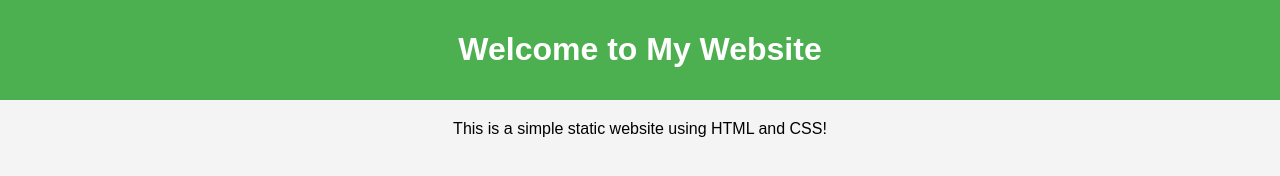
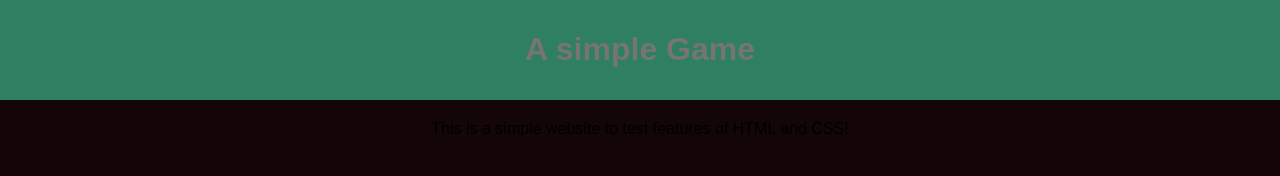
Before and after one commit to DillonMcDermott/languages-dmmcdermott, a plain HTML site: page docs/index.html in a window 1280 px wide. Drawn offline with Linux system fonts and the light colour scheme.

Commit message:
updated color

```diff
--- a/docs/index.html
+++ b/docs/index.html
@@ -8,10 +8,10 @@
 </head>
 <body>
     <header>
-        <h1>Welcome to My Website</h1>
+        <h1>A simple Game</h1>
     </header>
     <section>
-        <p>This is a simple static website using HTML and CSS!</p>
+        <p>This is a simple website to test features of HTML and CSS!</p>
     </section>
 </body>
 </html>
--- a/docs/style.css
+++ b/docs/style.css
@@ -1,14 +1,14 @@
 body {
     font-family: Arial, sans-serif;
-    background-color: #f4f4f4;
+    background-color: #140606;
     margin: 0;
     padding: 0;
     text-align: center;
 }
 
 header {
-    background-color: #4CAF50;
-    color: white;
+    background-color: #2f7f63;
+    color: rgb(119, 116, 116);
     padding: 10px 0;
 }
 
```
